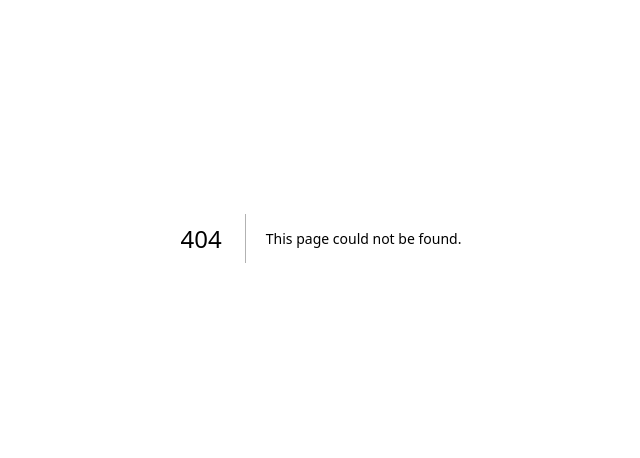
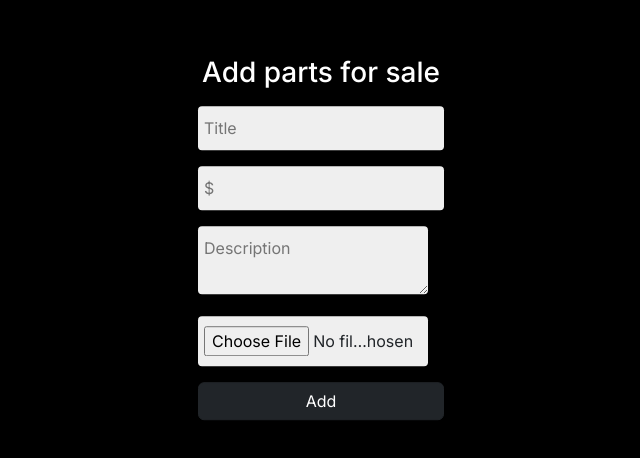
Before and after one commit to kennataddese6/threecars, a Next.js app: page /add in a window 1280 px wide. Before the commit this address had no page. Shown: the part 162-620 px from the top of the page, without its empty margins (319-959 px from the left). Built offline with nearby package versions, Linux system fonts and the light colour scheme.

Commit message:
create a page adding parts

```diff
--- /dev/null
+++ b/app/add/page.tsx
@@ -0,0 +1,85 @@
+"use client";
+import { useRouter } from "next/navigation";
+import { useState, ChangeEvent } from "react";
+import { toast, ToastContainer } from "react-toastify";
+import "react-toastify/dist/ReactToastify.css";
+
+export default function Add() {
+  const [title, setTitle] = useState("");
+  const [price, setPrice] = useState("");
+  const [description, setDescription] = useState("");
+  const [image, setImage] = useState<string | undefined>();
+  const handleFileChange = (e: ChangeEvent<HTMLInputElement>) => {
+    const selectedFile = e.target.files?.[0];
+    if (selectedFile) {
+      const imageUrl = URL.createObjectURL(selectedFile);
+      setImage(imageUrl);
+    }
+  };
+
+  const handleClick = () => {
+    const data = {
+      title,
+      price,
+      description,
+      image,
+    };
+    const existingData = localStorage.getItem("sale");
+    let updatedData: any[] = [];
+    if (existingData) {
+      const sale = JSON.parse(existingData);
+      updatedData = [...sale, data];
+    } else {
+      updatedData = [data];
+    }
+    localStorage.setItem("sale", JSON.stringify(updatedData));
+    toast.success("Success");
+  };
+  return (
+    <>
+      <ToastContainer theme="dark" />
+      <div className="siginContainer">
+        <h3 className="white-text center-text">Add parts for sale </h3>
+        <form onSubmit={(e) => e.preventDefault()}>
+          <input
+            type="text"
+            className="contactinputs"
+            placeholder="Title"
+            onChange={(e) => setTitle(e.target.value)}
+          />{" "}
+          <br />
+          <input
+            type="number"
+            className="contactinputs"
+            placeholder="$"
+            onChange={(e) => setPrice(e.target.value)}
+          />{" "}
+          <br />
+          <textarea
+            className="contactinputs"
+            placeholder="Description"
+            autoComplete="on"
+            onChange={(e) => setDescription(e.target.value)}
+            style={{ width: "230px" }}
+          />{" "}
+          <br />
+          <input
+            type="file"
+            className="contactinputs"
+            autoComplete="on"
+            style={{ width: "230px" }}
+            onChange={handleFileChange}
+          />{" "}
+          <br />
+          <button
+            className="btn btn-dark"
+            style={{ width: "100%", marginTop: "8px" }}
+            onClick={() => handleClick()}
+          >
+            Add
+          </button>
+        </form>
+      </div>
+    </>
+  );
+}
--- a/app/signin/page.tsx
+++ b/app/signin/page.tsx
@@ -1,4 +1,5 @@
 "use client";
+import { useRouter } from "next/navigation";
 import { useState } from "react";
 import { toast, ToastContainer } from "react-toastify";
 import "react-toastify/dist/ReactToastify.css";
@@ -6,9 +7,10 @@ import "react-toastify/dist/ReactToastify.css";
 export default function Sigin() {
   const [email, setEmail] = useState("");
   const [password, setPassword] = useState("");
+  const router = useRouter();
   const handleClick = () => {
     if (email === "JohnDoe@gmail.com" && password == "123456") {
-      toast.success("Success");
+      router.push("/add");
     } else {
       toast.error("Incorrect email or passowrd!");
     }
```
